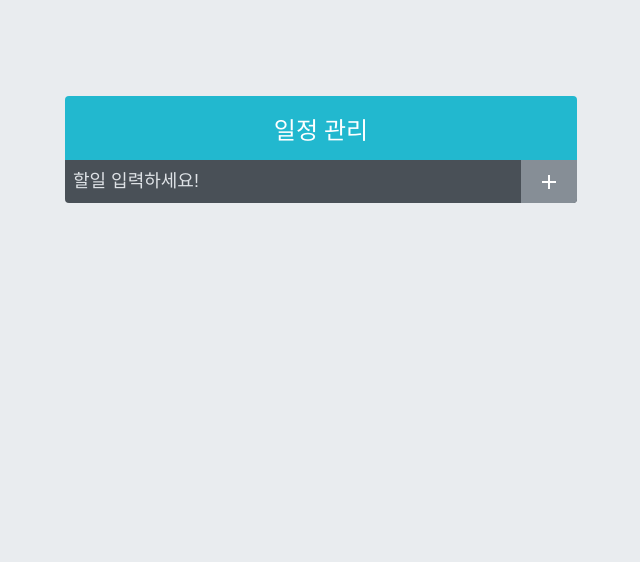
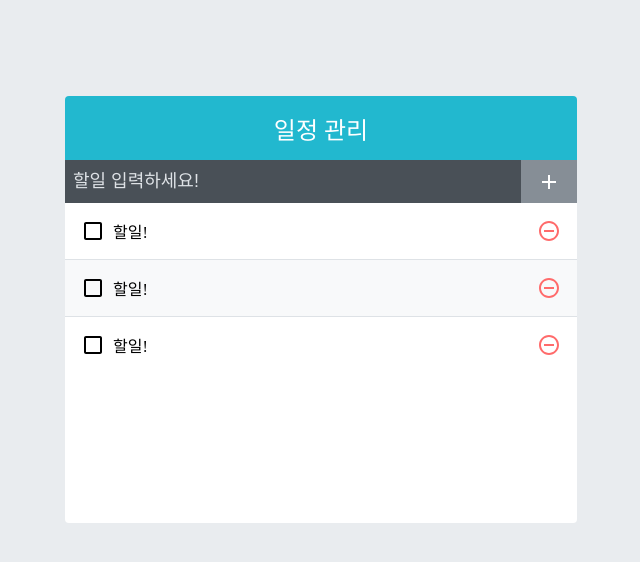
Before and after one commit to 42azimut/reactTech, a React (Create React App) app in the folder todo-app/: page / in a window 1280 px wide. Shown: the top 562 px of the page, without its empty margins (319-959 px from the left). Built offline with nearby package versions, Linux system fonts and the light colour scheme.

Commit message:
TodoListItem.scss styling done

```diff
--- a/todo-app/src/App.js
+++ b/todo-app/src/App.js
@@ -1,11 +1,13 @@
 import React from 'react';
 import TodoInsert from './components/TodoInsert';
 import TodoTemplate from './components/TodoTemplate';
+import TodoList from './components/TodoList';
 
 const App = () => {
   return (
     <TodoTemplate>
       <TodoInsert />
+      <TodoList />
     </TodoTemplate>
   );
 };
--- /dev/null
+++ b/todo-app/src/components/TodoList.js
@@ -0,0 +1,15 @@
+import React from 'react';
+import TodoListItem from './TodoListItem';
+import './TodoList.scss';
+
+const TodoList = () => {
+  return (
+    <div className="TodoList">
+      <TodoListItem />
+      <TodoListItem />
+      <TodoListItem />
+    </div>
+  );
+};
+
+export default TodoList;
--- /dev/null
+++ b/todo-app/src/components/TodoList.scss
@@ -0,0 +1,5 @@
+.TodoList {
+  min-height: 320px;
+  max-height: 513px;
+  overflow: auto;
+}
--- /dev/null
+++ b/todo-app/src/components/TodoListItem.js
@@ -0,0 +1,23 @@
+import React from 'react';
+import {
+  MdCheckBoxOutlineBlank,
+  MdCheckBox,
+  MdRemoveCircleOutline,
+} from 'react-icons/md';
+import './TodoListItem.scss';
+
+const TodoListItem = () => {
+  return (
+    <div className="TodoListItem">
+      <div className="checkbox">
+        <MdCheckBoxOutlineBlank />
+        <div className="text">할일!</div>
+      </div>
+      <div className="remove">
+        <MdRemoveCircleOutline />
+      </div>
+    </div>
+  );
+};
+
+export default TodoListItem;
--- /dev/null
+++ b/todo-app/src/components/TodoListItem.scss
@@ -0,0 +1,47 @@
+.TodoListItem {
+  padding: 1rem;
+  display: flex;
+  align-items: center;
+  &:nth-child(even) {
+    background: #f8f9fa;
+  }
+  .checkbox {
+    cursor: pointer;
+    flex: 1; //차지할수 있는 모든 영역 차지
+    display: flex;
+    align-items: center;
+    svg {
+      // 아이콘
+      font-size: 1.5rem;
+    }
+    .text {
+      margin-left: 0.5rem;
+      flex: 1;
+    }
+    //체크 되었을뗴 보여줄 스타일
+    &.checked {
+      svg {
+        color: #22b8cf;
+      }
+      .text {
+        color: #adb5bd;
+        text-decoration: line-through;
+      }
+    }
+  }
+  .remove {
+    display: flex;
+    align-items: center;
+    font-size: 1.5rem;
+    color: #ff6b6b;
+    cursor: pointer;
+    &:hover {
+      color: #ff8787;
+    }
+  }
+
+  // 엘리먼트 사이사이에 테두리 넣어 줌
+  & + & {
+    border-top: 1px solid #dee2e6;
+  }
+}
```
